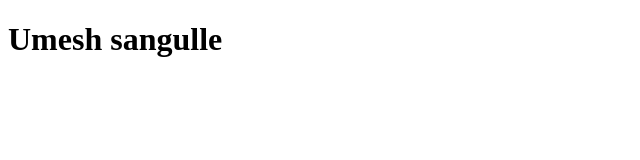
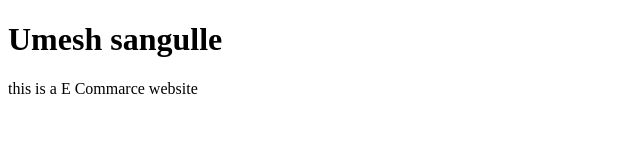
Before and after one commit to umeshsangulle/Divinecart, a plain HTML site: page index.html in a window 1280 px wide. Shown: the whole page, without its empty margins (0-640 px from the left). Drawn offline with Linux system fonts and the light colour scheme.

Commit message:
TESTING FOR COMMIT

```diff
--- a/index.html
+++ b/index.html
@@ -7,5 +7,6 @@
 </head>
 <body>
     <h1>Umesh sangulle</h1>
+    <p>this is a E Commarce  website</p>
 </body>
 </html>
```
